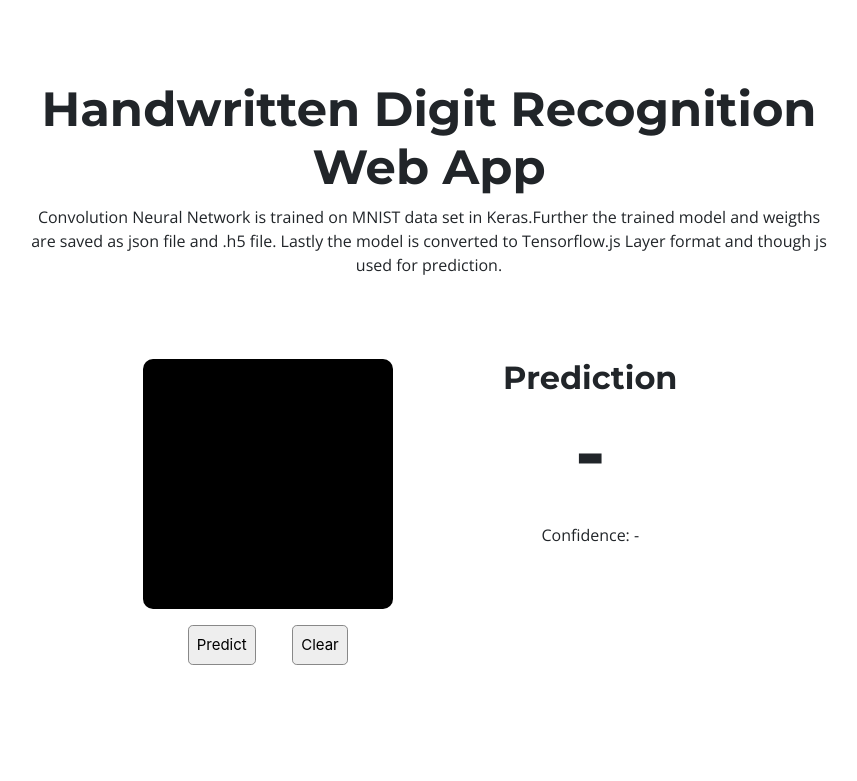
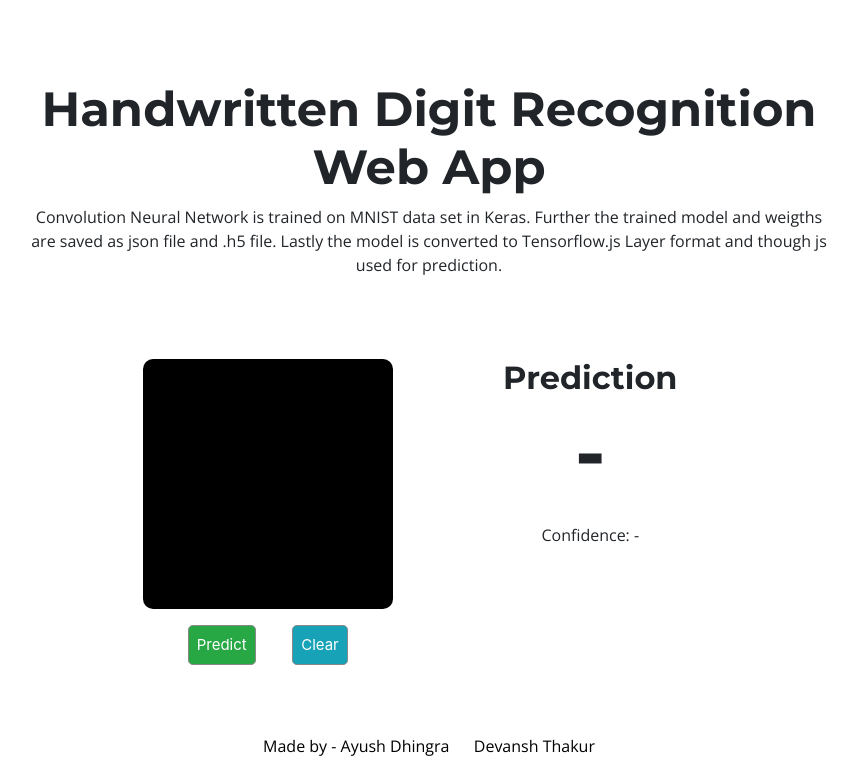
Before and after one commit to adayush/MNIST_Classifier, a plain HTML site: page index.html in a window 1280 px wide. Shown: the whole page, without its empty margins (211-1068 px from the left). Drawn offline with nearby package versions, Linux system fonts and the light colour scheme; a script that the page names is missing.

Commit message:
Added team name

```diff
--- a/css/styles.css
+++ b/css/styles.css
@@ -24,7 +24,6 @@ body {
 #predict_button, #clear_button {
   margin: 1rem;
   padding: 0.5rem;
-  color: black;
 }
 
 #confidence{
@@ -40,7 +39,6 @@ body {
 #footer{
   height: 20px;
   text-align: center;
-  color: #fff;
   padding: 1%;
 }
 
@@ -70,7 +68,6 @@ body {
     font-size: 15px;
     padding: 10px;
     -webkit-appearance: none;
-    background: #eee;
     border: 1px solid #888;
     margin-top: 20px;
     margin-bottom: 20px;
--- a/index.html
+++ b/index.html
@@ -25,7 +25,7 @@
 <body onload="init()">
   <section id="title">
     <h1 class="heading">Handwritten Digit Recognition Web App</h1>
-    <p>Convolution Neural Network is trained on MNIST data set in Keras.Further the trained model and weigths are saved as json file and .h5 file.
+    <p>Convolution Neural Network is trained on MNIST data set in Keras. Further the trained model and weigths are saved as json file and .h5 file.
     Lastly the model is converted to Tensorflow.js Layer format and though js used for prediction.</p>
   </section>
 
@@ -57,7 +57,7 @@
 
 
   <footer id="footer">
-    <a href="https://www.linkedin.com/in/ayush-dhingra/" target="_blank"><i class="social-media-icons fab fa-2x fa-linkedin" aria-hidden="true"></i></a>
+    <p style="color: black;">Made by - Ayush Dhingra &emsp; Devansh Thakur</p>
     <a href="https://github.com/adayush" target="_blank"><i class="social-media-icons fab fa-2x fa-github" aria-hidden="true"></i></i></a>
   </footer>
 
```
